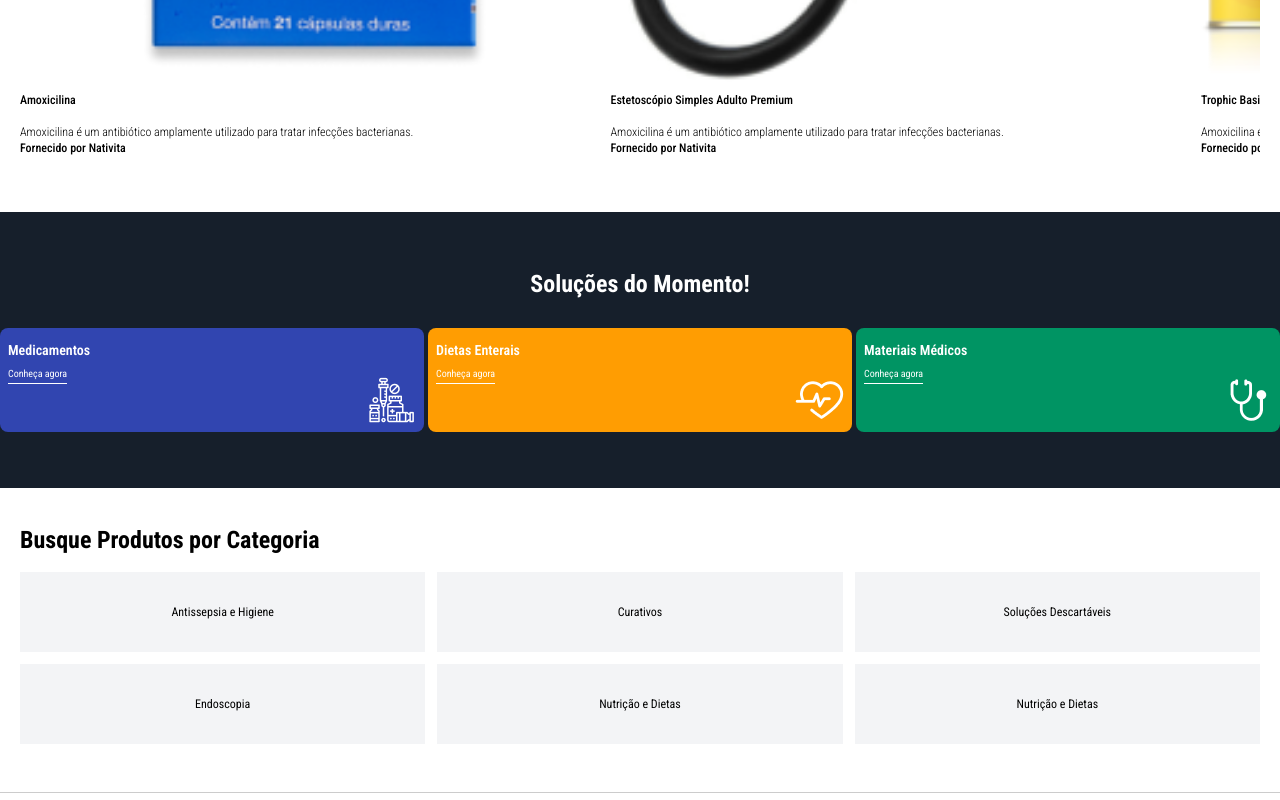
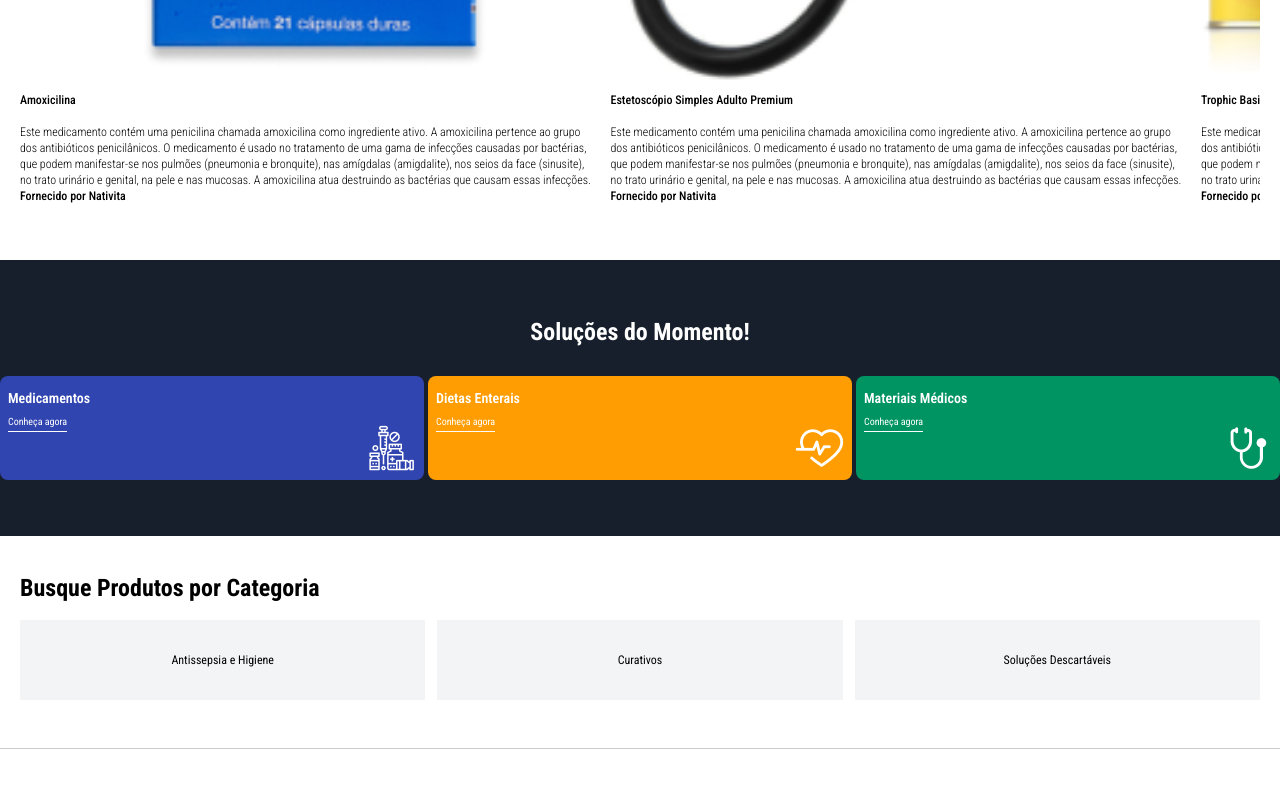
Before and after one commit to DevWeDesc/MedicallFarma, a Next.js app: page / in a window 1280 px wide. Shown: the part 1940-2740 px from the top of the page. Built offline with nearby package versions, Linux system fonts and the light colour scheme.

Commit message:
adicionando dados mockados

```diff
--- a/data/data.ts
+++ b/data/data.ts
@@ -10,6 +10,9 @@ import Product3 from "../public/ImageProduct3.png";
 import IconDiet from "../public/IconDiet.png";
 import IconMedicine from "../public/IconMedicine.png";
 import IconMaterial from "../public/IconMaterial.png";
+import IconDressing from "../public/IconDressings.png";
+import IconAntissepsia from "../public/IconAntissepsia.png";
+import IconMask from "../public/IconMask.png";
 
 export const HighlightsProductsData: IProductsData[] = [
   {
@@ -17,15 +20,16 @@ export const HighlightsProductsData: IProductsData[] = [
     image: Product1,
     name: "Amoxicilina",
     content:
-      "Amoxicilina é um antibiótico amplamente utilizado para tratar infecções bacterianas.",
+      "Este medicamento contém uma penicilina chamada amoxicilina como ingrediente ativo. A amoxicilina pertence ao grupo dos antibióticos penicilânicos. O medicamento é usado no tratamento de uma gama de infecções causadas por bactérias, que podem manifestar-se nos pulmões (pneumonia e bronquite), nas amígdalas (amigdalite), nos seios da face (sinusite), no trato urinário e genital, na pele e nas mucosas. A amoxicilina atua destruindo as bactérias que causam essas infecções.",
     supplier: "Fornecido por Nativita",
+    categories: ["Medicamentos", "Medicamento Genérico"],
   },
   {
     id: 2,
     image: Product2,
     name: "Estetoscópio Simples Adulto Premium",
     content:
-      "Amoxicilina é um antibiótico amplamente utilizado para tratar infecções bacterianas.",
+      "Este medicamento contém uma penicilina chamada amoxicilina como ingrediente ativo. A amoxicilina pertence ao grupo dos antibióticos penicilânicos. O medicamento é usado no tratamento de uma gama de infecções causadas por bactérias, que podem manifestar-se nos pulmões (pneumonia e bronquite), nas amígdalas (amigdalite), nos seios da face (sinusite), no trato urinário e genital, na pele e nas mucosas. A amoxicilina atua destruindo as bactérias que causam essas infecções.",
     supplier: "Fornecido por Nativita",
   },
   {
@@ -33,16 +37,18 @@ export const HighlightsProductsData: IProductsData[] = [
     image: Product3,
     name: "Trophic Basic Enteral",
     content:
-      "Amoxicilina é um antibiótico amplamente utilizado para tratar infecções bacterianas.",
+      "Este medicamento contém uma penicilina chamada amoxicilina como ingrediente ativo. A amoxicilina pertence ao grupo dos antibióticos penicilânicos. O medicamento é usado no tratamento de uma gama de infecções causadas por bactérias, que podem manifestar-se nos pulmões (pneumonia e bronquite), nas amígdalas (amigdalite), nos seios da face (sinusite), no trato urinário e genital, na pele e nas mucosas. A amoxicilina atua destruindo as bactérias que causam essas infecções.",
     supplier: "Fornecido por Nativita",
+    categories: ["Medicamentos", "Medicamento Genérico"],
   },
   {
     id: 4,
     image: Product1,
     name: "Amoxicilina",
     content:
-      "Amoxicilina é um antibiótico amplamente utilizado para tratar infecções bacterianas.",
+      "Este medicamento contém uma penicilina chamada amoxicilina como ingrediente ativo. A amoxicilina pertence ao grupo dos antibióticos penicilânicos. O medicamento é usado no tratamento de uma gama de infecções causadas por bactérias, que podem manifestar-se nos pulmões (pneumonia e bronquite), nas amígdalas (amigdalite), nos seios da face (sinusite), no trato urinário e genital, na pele e nas mucosas. A amoxicilina atua destruindo as bactérias que causam essas infecções.",
     supplier: "Fornecido por Nativita",
+    categories: ["Medicamentos", "Medicamento Genérico"],
   },
 ];
 
@@ -52,48 +58,54 @@ export const ProductsRecomendedData: IProductsData[] = [
     image: Product1,
     name: "Amoxicilina",
     content:
-      "Amoxicilina é um antibiótico amplamente utilizado para tratar infecções bacterianas.",
+      "Este medicamento contém uma penicilina chamada amoxicilina como ingrediente ativo. A amoxicilina pertence ao grupo dos antibióticos penicilânicos. O medicamento é usado no tratamento de uma gama de infecções causadas por bactérias, que podem manifestar-se nos pulmões (pneumonia e bronquite), nas amígdalas (amigdalite), nos seios da face (sinusite), no trato urinário e genital, na pele e nas mucosas. A amoxicilina atua destruindo as bactérias que causam essas infecções.",
     supplier: "Fornecido por Nativita",
+    categories: ["Medicamentos", "Medicamento Genérico"],
   },
   {
     id: 2,
     image: Product2,
     name: "Estetoscópio Simples Adulto Premium",
     content:
-      "Amoxicilina é um antibiótico amplamente utilizado para tratar infecções bacterianas.",
+      "Este medicamento contém uma penicilina chamada amoxicilina como ingrediente ativo. A amoxicilina pertence ao grupo dos antibióticos penicilânicos. O medicamento é usado no tratamento de uma gama de infecções causadas por bactérias, que podem manifestar-se nos pulmões (pneumonia e bronquite), nas amígdalas (amigdalite), nos seios da face (sinusite), no trato urinário e genital, na pele e nas mucosas. A amoxicilina atua destruindo as bactérias que causam essas infecções.",
     supplier: "Fornecido por Nativita",
+    categories: ["Medicamentos", "Medicamento Genérico"],
   },
   {
     id: 3,
     image: Product3,
     name: "Trophic Basic Enteral",
     content:
-      "Amoxicilina é um antibiótico amplamente utilizado para tratar infecções bacterianas.",
+      "Este medicamento contém uma penicilina chamada amoxicilina como ingrediente ativo. A amoxicilina pertence ao grupo dos antibióticos penicilânicos. O medicamento é usado no tratamento de uma gama de infecções causadas por bactérias, que podem manifestar-se nos pulmões (pneumonia e bronquite), nas amígdalas (amigdalite), nos seios da face (sinusite), no trato urinário e genital, na pele e nas mucosas. A amoxicilina atua destruindo as bactérias que causam essas infecções.",
     supplier: "Fornecido por Nativita",
+    categories: ["Medicamentos", "Medicamento Genérico"],
   },
   {
     id: 4,
     image: Product1,
     name: "Amoxicilina",
     content:
-      "Amoxicilina é um antibiótico amplamente utilizado para tratar infecções bacterianas.",
+      "Este medicamento contém uma penicilina chamada amoxicilina como ingrediente ativo. A amoxicilina pertence ao grupo dos antibióticos penicilânicos. O medicamento é usado no tratamento de uma gama de infecções causadas por bactérias, que podem manifestar-se nos pulmões (pneumonia e bronquite), nas amígdalas (amigdalite), nos seios da face (sinusite), no trato urinário e genital, na pele e nas mucosas. A amoxicilina atua destruindo as bactérias que causam essas infecções.",
     supplier: "Fornecido por Nativita",
+    categories: ["Medicamentos", "Medicamento Genérico"],
   },
   {
     id: 5,
     image: Product2,
     name: "Estetoscópio Simples Adulto Premium",
     content:
-      "Amoxicilina é um antibiótico amplamente utilizado para tratar infecções bacterianas.",
+      "Este medicamento contém uma penicilina chamada amoxicilina como ingrediente ativo. A amoxicilina pertence ao grupo dos antibióticos penicilânicos. O medicamento é usado no tratamento de uma gama de infecções causadas por bactérias, que podem manifestar-se nos pulmões (pneumonia e bronquite), nas amígdalas (amigdalite), nos seios da face (sinusite), no trato urinário e genital, na pele e nas mucosas. A amoxicilina atua destruindo as bactérias que causam essas infecções.",
     supplier: "Fornecido por Nativita",
+    categories: ["Medicamentos", "Medicamento Genérico"],
   },
   {
     id: 6,
     image: Product3,
     name: "Trophic Basic Enteral",
     content:
-      "Amoxicilina é um antibiótico amplamente utilizado para tratar infecções bacterianas.",
+      "Este medicamento contém uma penicilina chamada amoxicilina como ingrediente ativo. A amoxicilina pertence ao grupo dos antibióticos penicilânicos. O medicamento é usado no tratamento de uma gama de infecções causadas por bactérias, que podem manifestar-se nos pulmões (pneumonia e bronquite), nas amígdalas (amigdalite), nos seios da face (sinusite), no trato urinário e genital, na pele e nas mucosas. A amoxicilina atua destruindo as bactérias que causam essas infecções.",
     supplier: "Fornecido por Nativita",
+    categories: ["Medicamentos", "Medicamento Genérico"],
   },
 ];
 
@@ -104,12 +116,12 @@ export const CardSoluctionData: ICardSoluctions[] = [
 ];
 
 export const CategoriesData: ICategories[] = [
-  { image: "", name: "Antissepsia e Higiene" },
-  { image: "", name: "Curativos" },
-  { image: "", name: "Soluções Descartáveis" },
-  { image: "", name: "Endoscopia" },
-  { image: "", name: "Nutrição e Dietas" },
-  { image: "", name: "Nutrição e Dietas" },
+  { image: IconDressing, name: "Antissepsia e Higiene" },
+  { image: IconMask, name: "Curativos" },
+  { image: IconAntissepsia, name: "Soluções Descartáveis" },
+  // { image: "", name: "Endoscopia" },
+  // { image: "", name: "Nutrição e Dietas" },
+  // { image: "", name: "Nutrição e Dietas" },
 ];
 
 export const NavData: IDataNav[] = [
```
